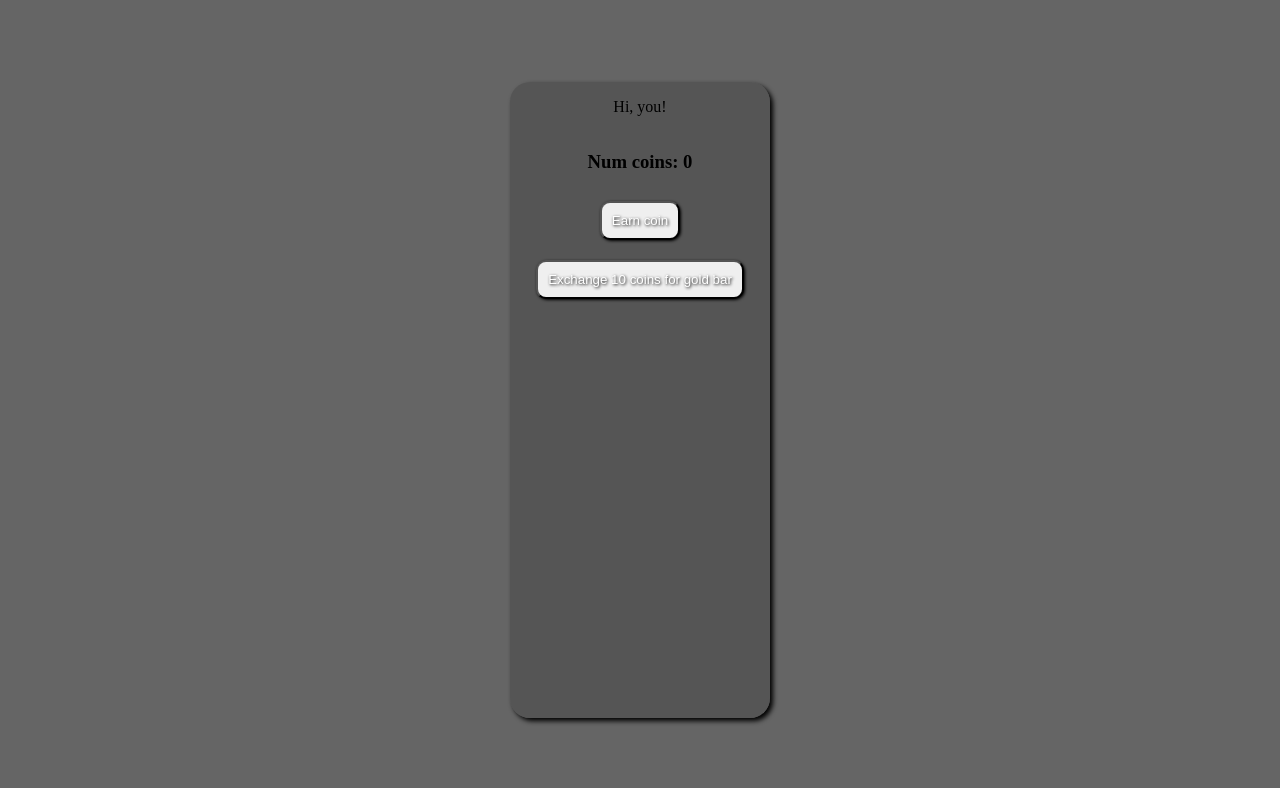
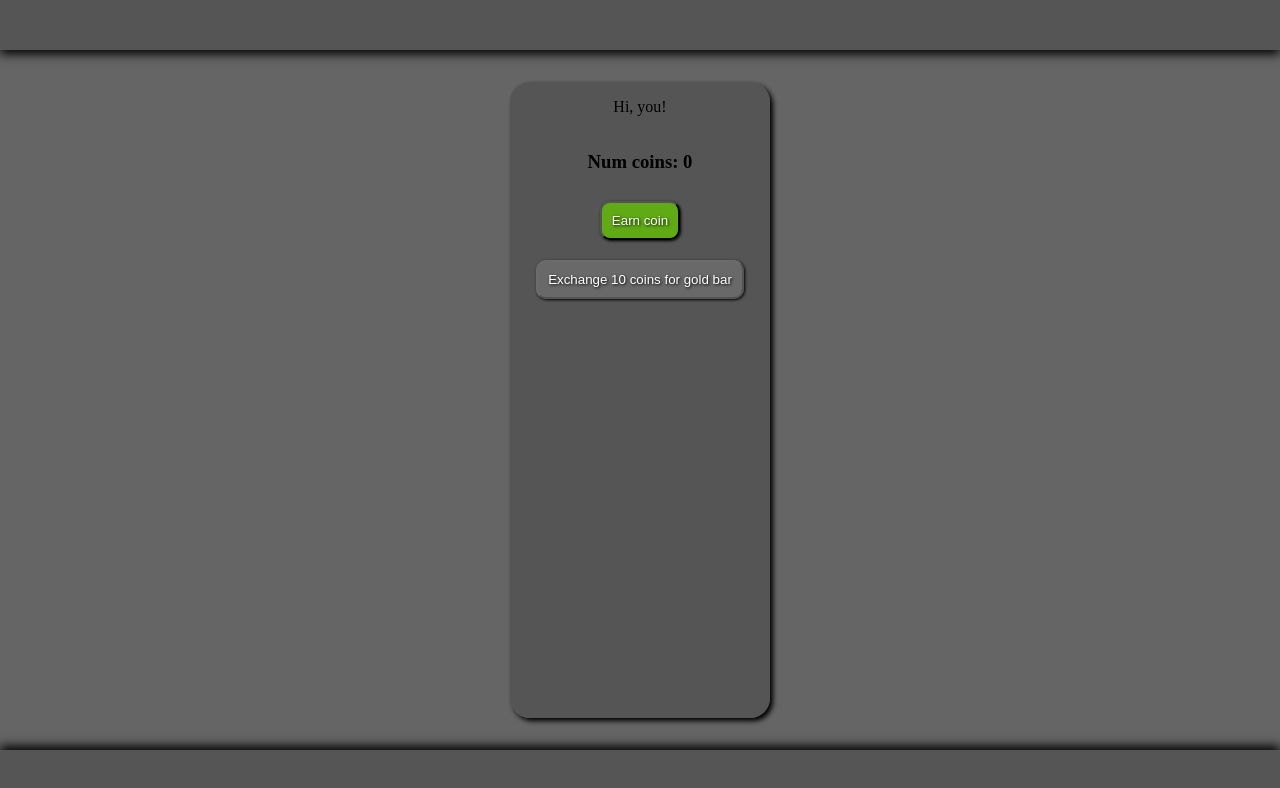
Before and after one commit to Wolven531/angular-game, an Angular app: page / in a window 1280 px wide. Shown: the top 788 px of the page. Built offline with nearby package versions, Linux system fonts and the light colour scheme.

Commit message:
Add disablement of exchange button

```diff
--- a/src/app/app.component.html
+++ b/src/app/app.component.html
@@ -1,11 +1,20 @@
 <article class="container">
+	<section class="header"></section>
+
 	<section class="content" role="main">
 		<p>Hi, you!</p>
 		<h3>Num coins: {{coins}}</h3>
 		<h3 *ngIf="goldBars > 0">Num gold bars: {{goldBars}}</h3>
-		<button (click)="onGenerateCoin($event)">Earn coin</button>
-		<button (click)="onExchangeCoinsForBar($event)">Exchange 10 coins for gold bar</button>
+		<button
+			class="btn-earn-coin"
+			(click)="onGenerateCoin($event)">Earn coin</button>
+		<button
+			class="btn-exchange-coins"
+			[disabled]="coins < 10"
+			(click)="onExchangeCoinsForBar($event)">Exchange 10 coins for gold bar</button>
 	</section>
 
 	<router-outlet></router-outlet>
+
+	<section class="footer"></section>
 </article>
```
